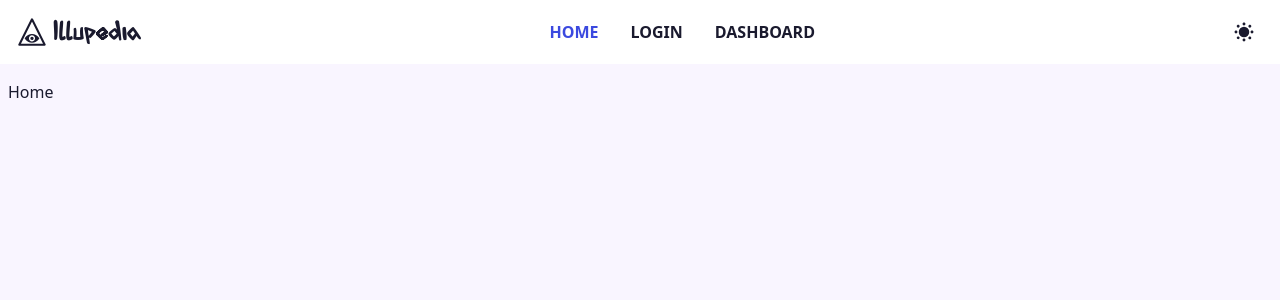
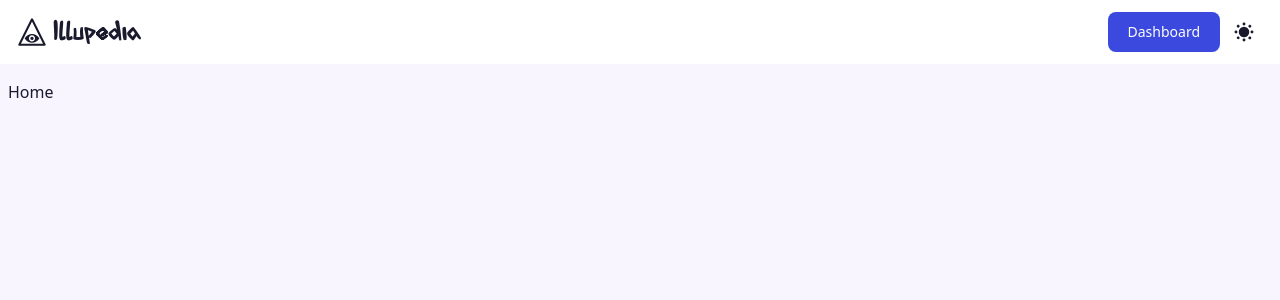
Before and after one commit to malay77patra/illupedia, a React (Vite) app in the folder frontend/: page / in a window 1280 px wide. Shown: the top 300 px of the page. Built offline with nearby package versions, Linux system fonts and the light colour scheme.

Commit message:
tried and failed auth system

```diff
--- a/frontend/package.json
+++ b/frontend/package.json
@@ -11,6 +11,7 @@
   },
   "dependencies": {
     "@tailwindcss/vite": "^4.0.11",
+    "axios": "^1.8.2",
     "react": "^19.0.0",
     "react-dom": "^19.0.0",
     "react-hot-toast": "^2.5.2",
--- a/frontend/src/App.jsx
+++ b/frontend/src/App.jsx
@@ -14,7 +14,6 @@ export default function App() {
       <SiteLayout>
         <Routes>
           <Route path="/" element={<Home />} />
-          <Route path="/auth" element={<Auth />} />
           <Route path="/dashboard" element={<Dashboard />} />
         </Routes >
       </SiteLayout>
--- a/frontend/src/components/NavLink.jsx
+++ /dev/null
@@ -1,22 +0,0 @@
-import { NavLink as NVLink } from "react-router-dom";
-
-export default function NavLink({ children, to = "#" }) {
-    return (
-        <>
-            <NVLink
-                to={to}
-                className={({ isActive }) =>
-                    `${isActive ? "text-accent" : "hover:text-accent"}`
-                }
-            >{children}</NVLink>
-        </>
-    )
-}
-
-export function NavLinkGroup({ children }) {
-    return (
-        <div className="flex-1">
-            <div className="justify-center items-center gap-8 font-semibold uppercase hidden md:flex">{children}</div>
-        </div>
-    )
-}
--- a/frontend/src/components/Navbar.jsx
+++ b/frontend/src/components/Navbar.jsx
@@ -1,18 +1,23 @@
 import Branding from "./Branding"
-import NavLink, { NavLinkGroup } from "./NavLink"
 import MenuBtn from "./MenuBtn"
 import ThemeBtn from "./ThemeBtn"
+import Button from "./Button"
+import { Link, NavLink } from "react-router-dom"
 
 export default function Navbar() {
     return (
         <nav className="bg-surface">
             <div className="px-4 py-3 max-w-7xl m-auto flex items-center gap-1">
                 <Branding />
-                <NavLinkGroup>
-                    <NavLink to="/">Home</NavLink>
-                    <NavLink to="/auth">Login</NavLink>
-                    <NavLink to="/dashboard">Dashboard</NavLink>
-                </NavLinkGroup>
+                <div className="flex-1"></div>
+                <NavLink
+                    to={"/dashboard"}
+                    className={({ isActive }) => {
+                        return isActive ? "hidden" : ""
+                    }}
+                >
+                    <Button>Dashboard</Button>
+                </NavLink>
                 <ThemeBtn />
                 <div className="md:hidden">
                     <MenuBtn />
--- a/frontend/vite.config.js
+++ b/frontend/vite.config.js
@@ -7,13 +7,13 @@ export default defineConfig({
   plugins: [react(), tailwindcss()],
   resolve: {
     alias: {
+      "@assets": resolve(__dirname, "src/assets"),
       "@components": resolve(__dirname, "src/components"),
+      "@contexts": resolve(__dirname, "src/contexts"),
+      "@hooks": resolve(__dirname, "src/hooks"),
       "@pages": resolve(__dirname, "src/pages"),
-      "@hooks": resolve(__dirname, "src/hooks"),
-      "@contexts": resolve(__dirname, "src/contexts"),
+      "@styles": resolve(__dirname, "src/styles"),
       "@utils": resolve(__dirname, "src/utils"),
-      "@styles": resolve(__dirname, "src/styles"),
-      "@assets": resolve(__dirname, "src/assets"),
     },
   }
 })
```
Also changed, not shown: frontend/jsconfig.json (+11 -11 lines), 1 other file (tests, documents, lock files or other folders).
